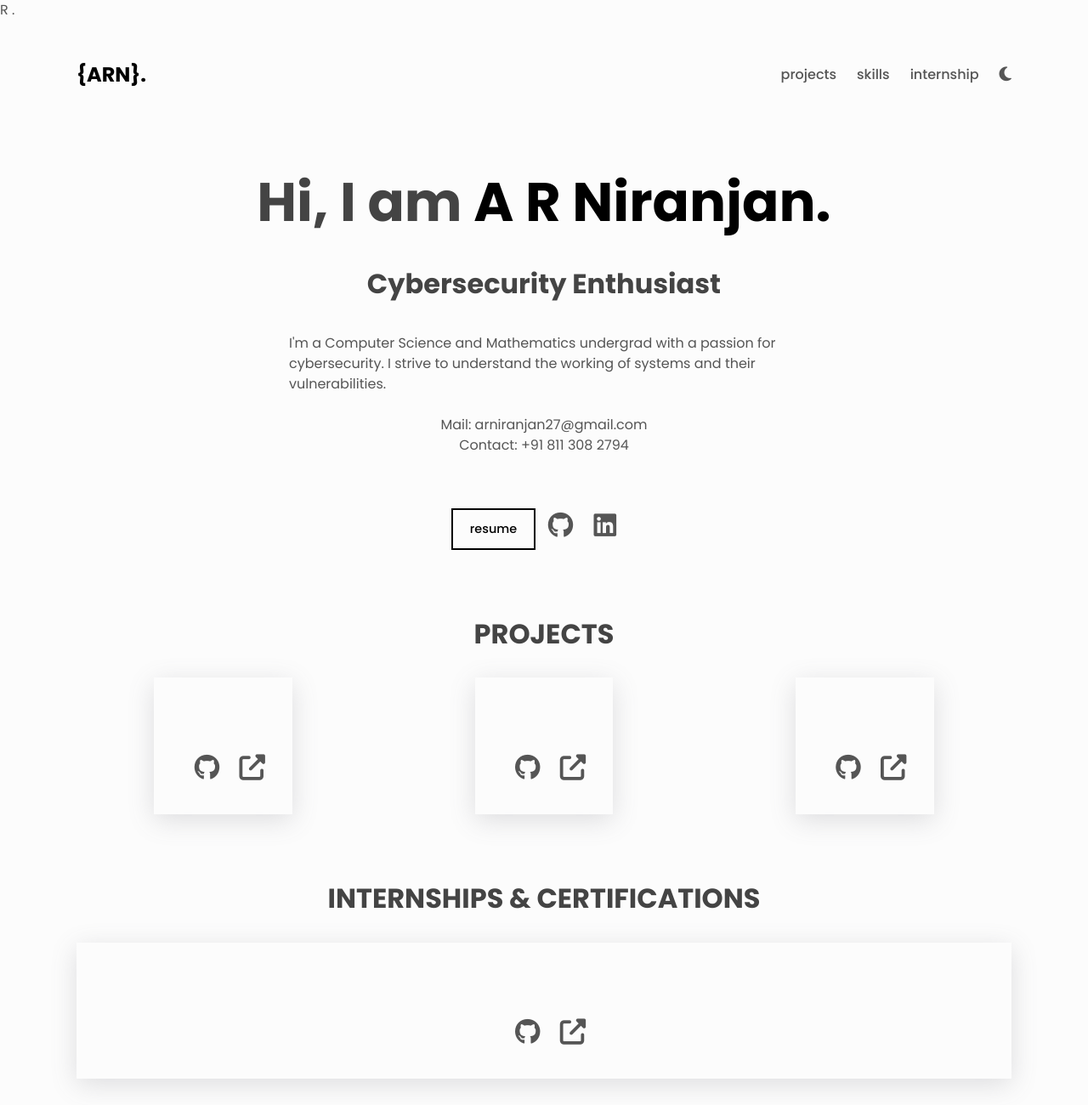
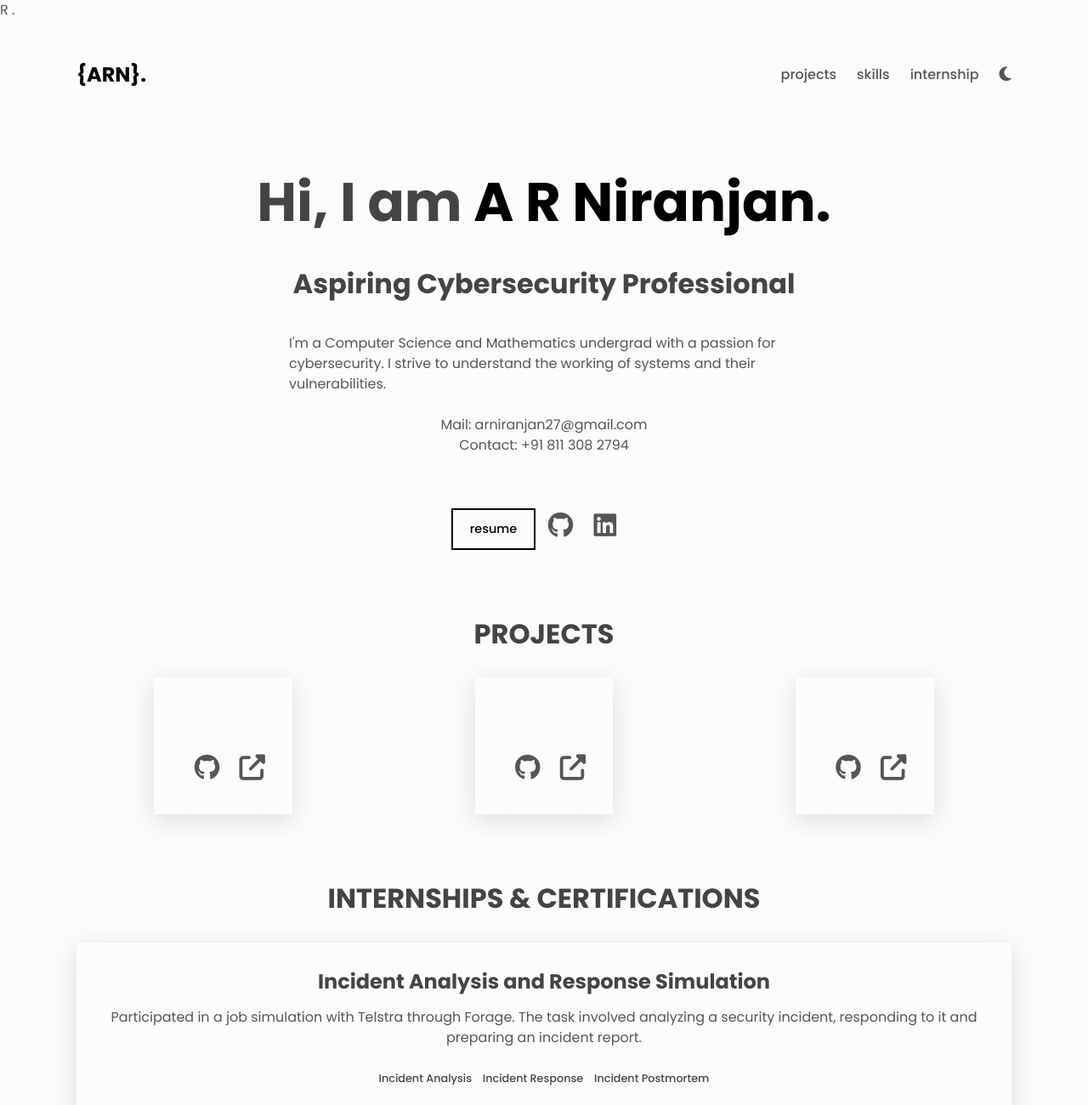
Before and after one commit to niranjan-a-r/My-Portfolio, a plain HTML site: page index.html in a window 1280 px wide. Shown: the top 1300 px of the page at 85% size. Drawn offline with Linux system fonts and the light colour scheme.

Commit message:
Update index.html
Edited job role
Included certification details

```diff
--- a/index.html
+++ b/index.html
@@ -70,7 +70,7 @@ R<!-- Go to this github repo  https://github.com/ashiksanyo10/Port_Temp.git and
       <!-- About -->
       <div class="about center">
         <h1>Hi, I am <span class="about__name">A R Niranjan.</span></h1>
-        <h2 class="about__role">Cybersecurity Enthusiast</h2>
+        <h2 class="about__role">Aspiring Cybersecurity Professional</h2>
         <p class="about__desc"> <!-- Edit the About make sure you add your degree!-->
           I'm a Computer Science and Mathematics undergrad with a passion for cybersecurity. I strive to understand the working of systems and their vulnerabilities.
         </p> <!-- about you -->
@@ -191,13 +191,14 @@ R<!-- Go to this github repo  https://github.com/ashiksanyo10/Port_Temp.git and
         <h2 class="section__title">Internships & Certifications</h2>
 
       <div class="project">
-        <h3></h3>
-        <p class="project__description">
+        <h3>Incident Analysis and Response Simulation</h3>
+        <p class="project__description"> Participated in a job simulation with Telstra through Forage. The task involved analyzing a security incident, responding to
+          it and preparing an incident report.
         </p>
         <ul class="project__stack">
-          <li class="project__stack-item"></li>
-          <li class="project__stack-item"></li>
-          <li class="project__stack-item"></li>
+          <li class="project__stack-item">Incident Analysis</li>
+          <li class="project__stack-item">Incident Response</li>
+          <li class="project__stack-item">Incident Postmortem</li>
         </ul>
 
         <a
```
